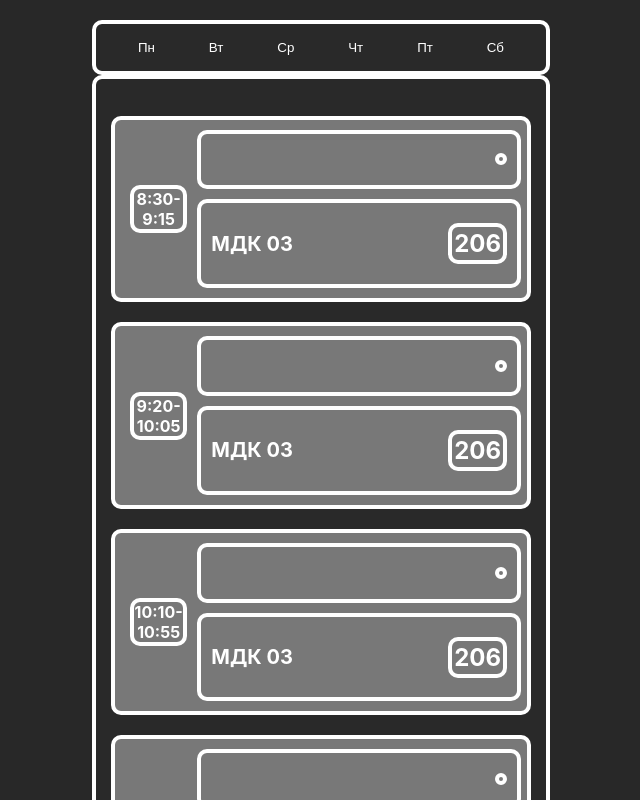
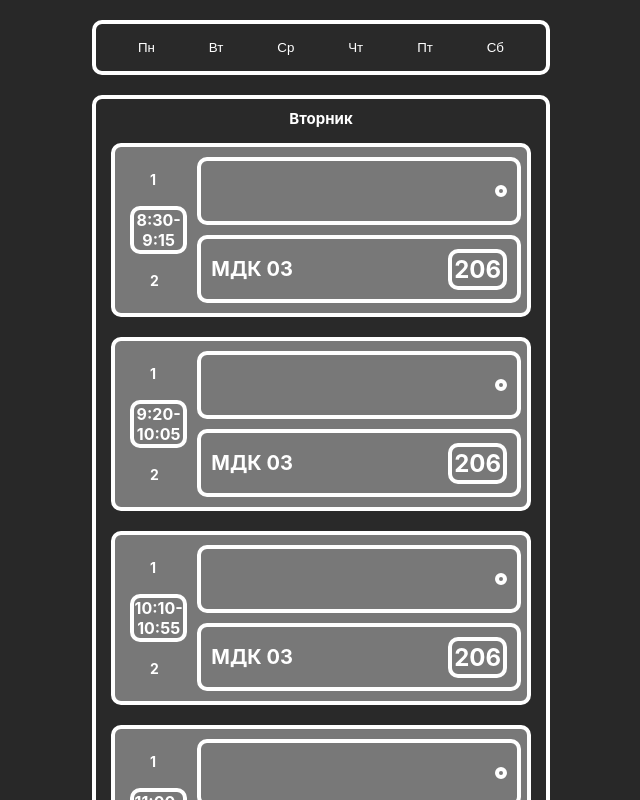
Before and after one commit to lotos841/lessons_table, a React (Create React App) app: page / in a window 1280 px wide. Both pictures are taken after a click on the button "Вт". Shown: the top 800 px of the page, without its empty margins (319-959 px from the left). Built offline with nearby package versions, Linux system fonts and the light colour scheme.

Commit message:
change css

```diff
--- a/src/components/Lesson_block/Lesson_block.jsx
+++ b/src/components/Lesson_block/Lesson_block.jsx
@@ -11,6 +11,8 @@ const Lesson_block = (props) => {
                         <h2 className={classes.lesson_name}>{props.one_group_lesson_name} </h2>
                         <h2 className={classes.lesson_office}>{props.one_group_office}</h2>
                     </div>
+                    <h3 className={classes.group_title1}>1</h3>
+                    <h3 className={classes.group_title2}>2</h3>
                     <div className={classes.group_block}>
                         <h2 className={classes.lesson_name}>{props.two_group_lesson_name}</h2>
                         <h2 className={classes.lesson_office}>{props.two_group_office}</h2>
--- a/src/components/Lesson_block/Lesson_block.module.css
+++ b/src/components/Lesson_block/Lesson_block.module.css
@@ -5,6 +5,10 @@
     align-items: center;
     color: white;
     margin-top: 20px;
+    background-color: var(--block-bg-color);
+    border: 4px solid white;
+    border-radius: 10px;
+    padding: 0px 15px;
     text-align: center;
 }
 
@@ -12,7 +16,6 @@
     background-color: var(--block-bg-color);
     display: flex;
     justify-content: space-between;
-    border: 4px solid white;
     align-items: center;
     border-radius: 10px;
     padding: 0px 15px;
@@ -39,6 +42,7 @@
 
 
 .lesson_block_split {
+    position: relative;
     margin-top: 20px;
     background-color: var(--block-bg-color);
     border: 4px solid white;
@@ -66,10 +70,24 @@
     display: flex;
     justify-content: space-between;
     align-items: center;
+    height: 60px;
     border: 4px solid white;
     margin: 10px;
     padding: 0px 10px;
     border-radius: 10px;
+}
+
+.group_title1 {
+    position: absolute;
+    font-size: 14px;
+    top: 10px;
+    left: 35px;
+}
+.group_title2 {
+    position: absolute;
+    font-size: 14px;
+    bottom: 10px;
+    left: 35px;
 }
 
 
--- a/src/components/Lessons/Lessons.jsx
+++ b/src/components/Lessons/Lessons.jsx
@@ -87,18 +87,19 @@ const Lessons = (props) => {
     }
 
     let [week_day_lessons, setWeek_day_lessons] = useState(lessons_data.monday_data)
+    let [week_day, setWeek_day] = useState("Понедельник")
 
     return (
         <div className={classes.lessons}>
             <div className={classes.navbar}>
-                <button href="" onClick={() => {setWeek_day_lessons(lessons_data.monday_data)}}>Пн</button>
-                <button href="" onClick={() => {setWeek_day_lessons(lessons_data.tuesday_data)}}>Вт</button>
-                <button href="" onClick={() => {setWeek_day_lessons(lessons_data.wednesday_data)}}>Ср</button>
-                <button href="" onClick={() => {setWeek_day_lessons(lessons_data.Thursday_data)}}>Чт</button>
-                <button href="" onClick={() => {setWeek_day_lessons(lessons_data.Friday_data)}}>Пт</button>
-                <button href="" onClick={() => {setWeek_day_lessons(lessons_data.Saturday_data)}}>Сб</button>
+                <button href="" onClick={() => {setWeek_day_lessons(lessons_data.monday_data); setWeek_day("Понедельник")}}>Пн</button>
+                <button href="" onClick={() => {setWeek_day_lessons(lessons_data.tuesday_data); setWeek_day("Вторник")}}>Вт</button>
+                <button href="" onClick={() => {setWeek_day_lessons(lessons_data.wednesday_data); setWeek_day("Среда")}}>Ср</button>
+                <button href="" onClick={() => {setWeek_day_lessons(lessons_data.Thursday_data); setWeek_day("Четверг")}}>Чт</button>
+                <button href="" onClick={() => {setWeek_day_lessons(lessons_data.Friday_data); setWeek_day("Пятница")}}>Пт</button>
+                <button href="" onClick={() => {setWeek_day_lessons(lessons_data.Saturday_data); setWeek_day("Суббота")}}>Сб</button>
             </div>
-            <Lessons_list week_day_lessonss={week_day_lessons}/>
+            <Lessons_list week_day_lessonss={week_day_lessons} week_day={week_day}/>
         </div>
     )
 }
--- a/src/components/Lessons/Lessons.module.css
+++ b/src/components/Lessons/Lessons.module.css
@@ -4,7 +4,7 @@
     padding: 15px;
     border: 4px solid rgb(255, 255, 255);
     border-radius: 10px;
-    margin: 20px auto -20px auto;
+    margin: 20px auto 0px auto;
     display: flex;
     justify-content: space-around;
 }
--- a/src/components/Lessons_list/Lessons_list.module.css
+++ b/src/components/Lessons_list/Lessons_list.module.css
@@ -11,7 +11,8 @@
 .week_day {
     color: white;
     text-align: center;
-    font-size: 26px;
+    font-size: 15px;
+    margin: -5px;
 }
 
 .week_days{
```
Also changed, not shown: package.json (+6 -3 lines).
